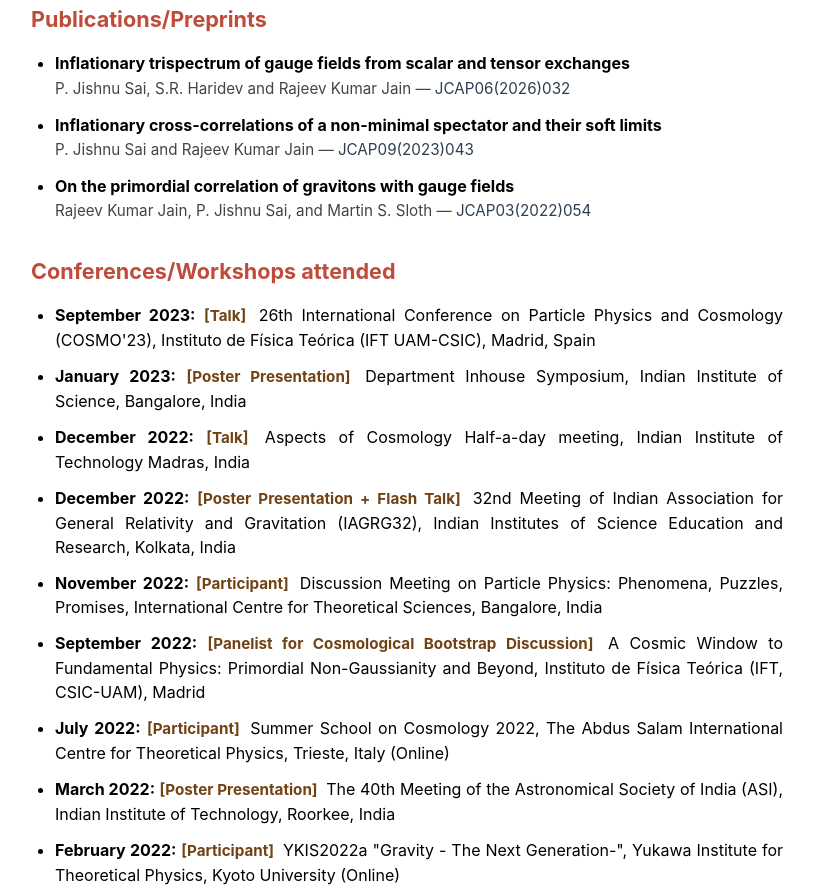
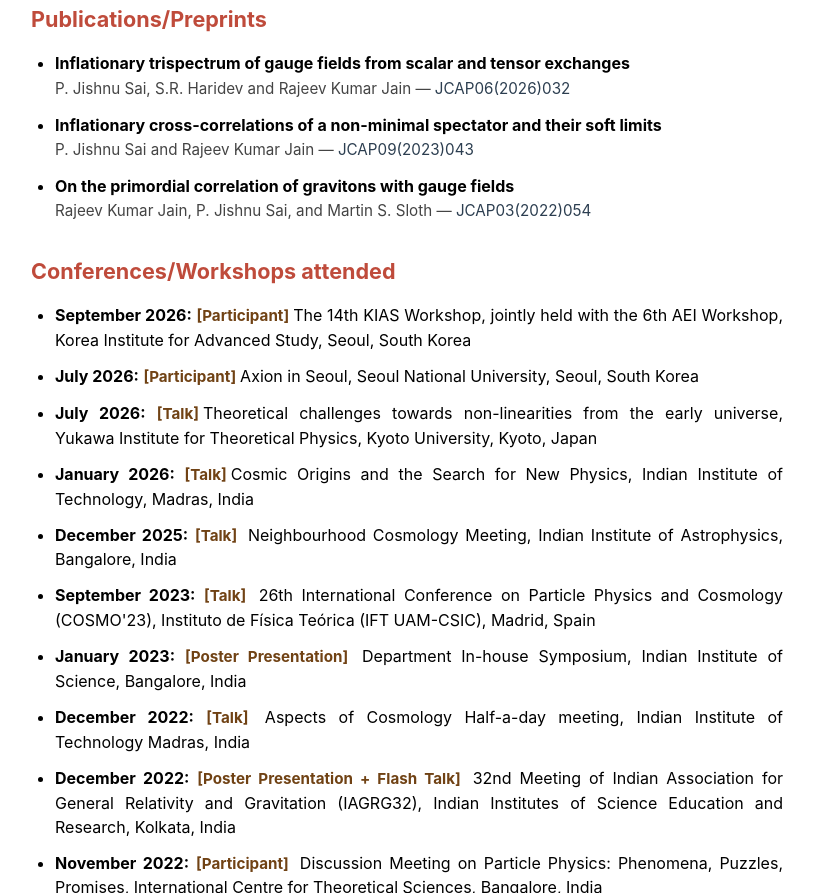
Before and after one commit to PJ-1995/Jishnu_Sai, a plain HTML site: page research.html in a window 1280 px wide. Shown: the part 458-1351 px from the top of the page, without its empty margins (233-1047 px from the left). Drawn offline with Linux system fonts and the light colour scheme.

Commit message:
Add conference and workshop details to research.html

```diff
--- a/research.html
+++ b/research.html
@@ -60,11 +60,26 @@
       <section>
         <h2>Conferences/Workshops attended</h2>
         <ul class="data-list">
+           <li>
+            <strong>September 2026:</strong> <span class="tag-label">[Participant]</span>The 14th KIAS Workshop, jointly held with the 6th AEI Workshop, Korea Institute for Advanced Study, Seoul, South Korea
+          </li>
+           <li>
+            <strong>July 2026:</strong> <span class="tag-label">[Participant]</span>Axion in Seoul, Seoul National University, Seoul, South Korea
+          </li>
+          <li>
+            <strong>July 2026:</strong> <span class="tag-label">[Talk]</span>Theoretical challenges towards non-linearities from the early universe, Yukawa Institute for Theoretical Physics, Kyoto University, Kyoto, Japan
+          </li>
+            <li>
+            <strong>January 2026:</strong> <span class="tag-label">[Talk]</span>Cosmic Origins and the Search for New Physics, Indian Institute of Technology, Madras, India
+          </li>
+            <li>
+            <strong>December 2025:</strong> <span class="tag-label">[Talk]</span> Neighbourhood Cosmology Meeting, Indian Institute of Astrophysics, Bangalore, India
+          </li>
           <li>
             <strong>September 2023:</strong> <span class="tag-label">[Talk]</span> 26th International Conference on Particle Physics and Cosmology (COSMO'23), Instituto de Física Teórica (IFT UAM-CSIC), Madrid, Spain
           </li>
           <li>
-            <strong>January 2023:</strong> <span class="tag-label">[Poster Presentation]</span> Department Inhouse Symposium, Indian Institute of Science, Bangalore, India
+            <strong>January 2023:</strong> <span class="tag-label">[Poster Presentation]</span> Department In-house Symposium, Indian Institute of Science, Bangalore, India
           </li>
           <li>
             <strong>December 2022:</strong> <span class="tag-label">[Talk]</span> Aspects of Cosmology Half-a-day meeting, Indian Institute of Technology Madras, India
```
